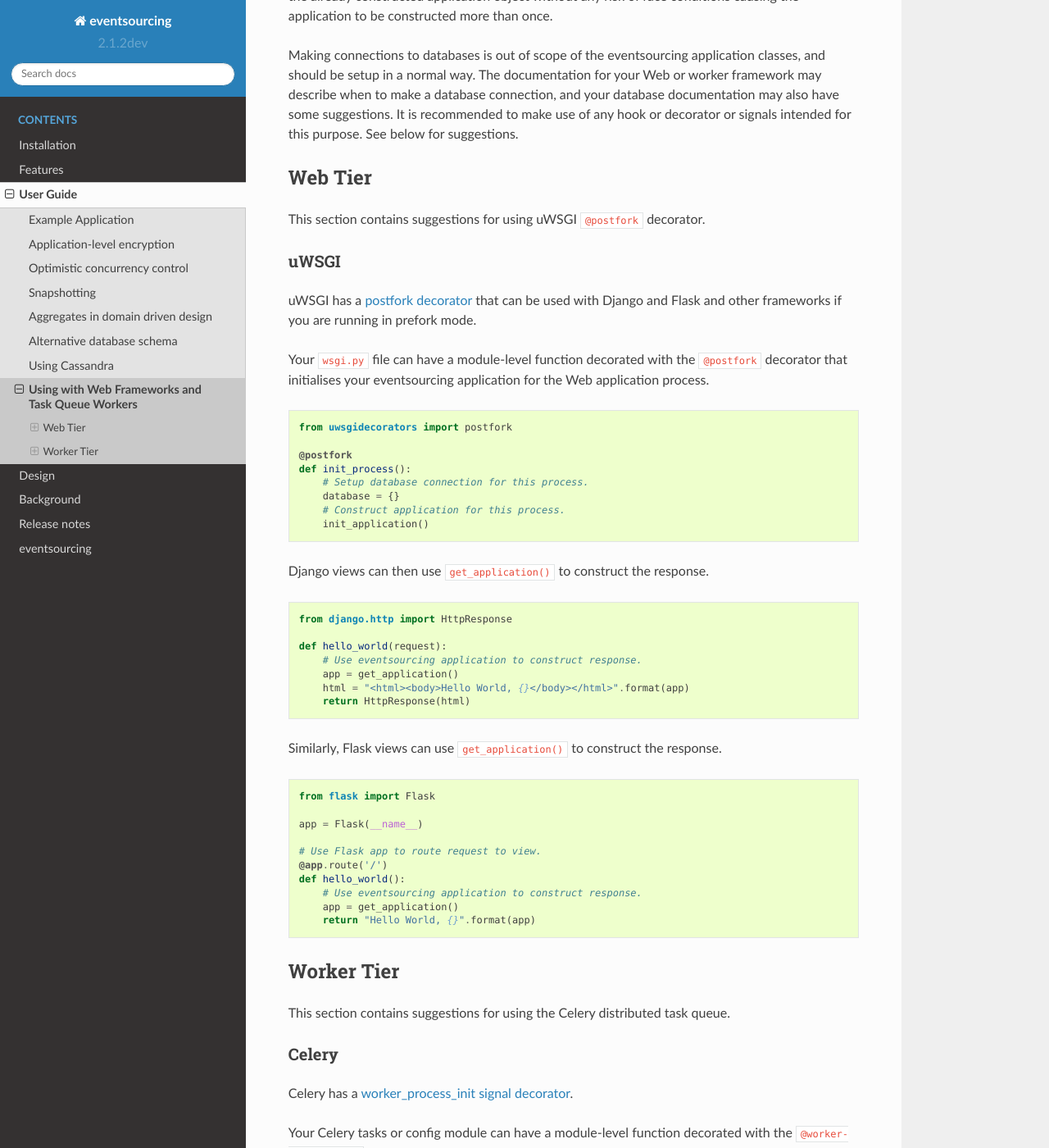
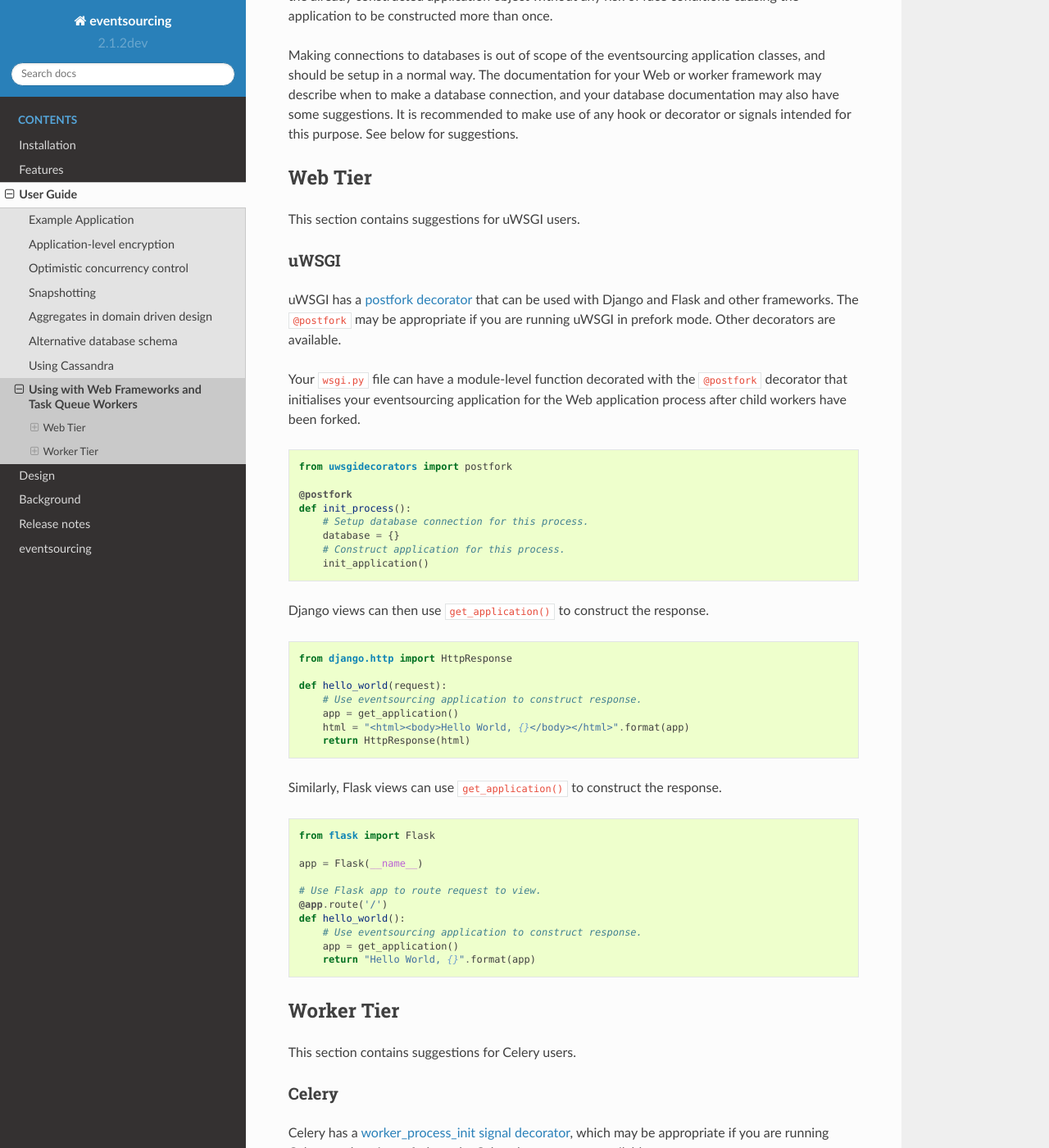
Before and after one commit to pyeventsourcing/eventsourcing, a Sphinx documentation site: the page built from docs/topics/user_guide/wsgi.rst, in a window 1280 px wide and 1400 px high, scrolled down 1439 px. Shown: the whole window at 82% size. Built offline with Sphinx 7.4.7 and the Read the Docs theme 2.0.0, drawn with Linux system fonts in a browser that asks for light colours; some of the changed text lies outside the part shown.

Commit message:
Edited doc.

```diff
--- a/docs/topics/user_guide/wsgi.rst
+++ b/docs/topics/user_guide/wsgi.rst
@@ -88,17 +88,20 @@ intended for this purpose. See below for suggestions.
 Web Tier
 ========
 
-This section contains suggestions for using uWSGI ``@postfork`` decorator.
+This section contains suggestions for uWSGI users.
 
 uWSGI
 -----
 
 uWSGI has a `postfork decorator
 <http://uwsgi-docs.readthedocs.io/en/latest/PythonDecorators.html#uwsgidecorators.postfork>`__
-that can be used with Django and Flask and other frameworks if you are running in prefork mode.
+that can be used with Django and Flask and other frameworks. The ``@postfork``
+may be appropriate if you are running uWSGI in prefork mode. Other decorators are
+available.
 
 Your ``wsgi.py`` file can have a module-level function decorated with the ``@postfork``
-decorator that initialises your eventsourcing application for the Web application process.
+decorator that initialises your eventsourcing application for the Web application process
+after child workers have been forked.
 
 .. code:: python
 
@@ -146,14 +149,15 @@ Similarly, Flask views can use ``get_application()`` to construct the response.
 Worker Tier
 ===========
 
-This section contains suggestions for using the Celery distributed task queue.
-
+This section contains suggestions for Celery users.
 
 Celery
 ------
 
 Celery has a `worker_process_init signal decorator
-<http://docs.celeryproject.org/en/latest/userguide/signals.html#worker-process-init>`__.
+<http://docs.celeryproject.org/en/latest/userguide/signals.html#worker-process-init>`__,
+which may be appropriate if you are running Celery workers in prefork mode. Other decorators
+are available.
 
 Your Celery tasks or config module can have a module-level function decorated with
 the ``@worker-process-init`` decorator that initialises your eventsourcing application
```
